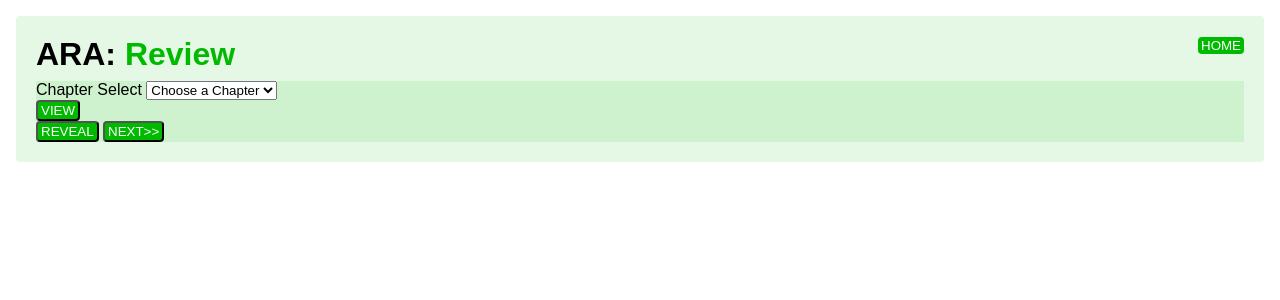
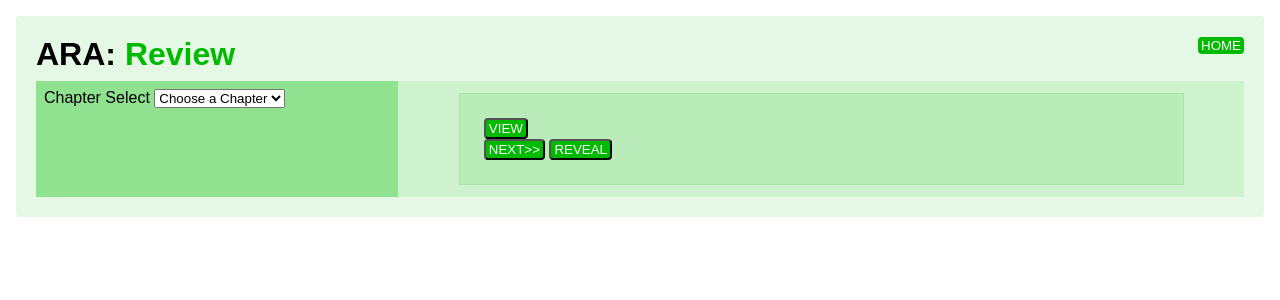
Before and after one commit to clioit/CS422-ARA, a Flask app: template frontend/templates/review.html in a window 1280 px wide. Shown: the top 300 px of the page. Run offline with Flask 3, Linux system fonts and the light colour scheme; the template is opened without the code that fills it, so the values that code supplies are empty; parts of the project's set-up code (start-up, migrations or seed data) failed here and were passed over; some web fonts are replaced.

Commit message:
reworked functionality in loadinTags.js just a little bit, next step is to extend this to sq and rr. also added more styling and functionality to review UI

```diff
--- a/frontend/static/loadingTags.js
+++ b/frontend/static/loadingTags.js
@@ -125,6 +125,7 @@ function updateSections() {
       viewButton.addEventListener('click', function() {
         console.log("change", sectTags[i].id);
         tag_id = sectTags[i].id;
+        getData();
       });
        // view BUtton attatches id to button, calls correct function for data load*/
 
--- a/frontend/static/review.css
+++ b/frontend/static/review.css
@@ -9,6 +9,10 @@
 
 .green{
     color: rgb(0, 186, 0);
+}
+
+.hidden{
+    display: none;
 }
 .container{
     margin: 16px;
@@ -54,12 +58,14 @@ button:hover{
 .columns{
 background-color: rgba(0, 186, 0, .1);
 margin-top: 8px;
+display: flex;
+flex-direction: row;
 }
 
-.columns__sections{
+.section-container{
     background-color: rgba(0, 186, 0, .3);
-    max-width: 25%;
-    min-width: 20px;
+    min-width: 30%;
+    max-width: 30%;
     padding: 8px 8px;
 }
 
@@ -92,3 +98,26 @@ margin-top: 8px;
 .view-button:hover{
     background-color: rgba(0, 186, 0, 0.551);
 }
+
+.columns__cards{
+    display: flex;
+    flex-direction: column-reverse;
+    justify-content: space-between;
+    padding: 24px 24px;
+    border: 1pt solid rgba(0, 186, 0, .1);
+    margin: 12px auto;
+    min-width: 60%;
+    max-width: 60%;
+    background-color: rgba(0, 186, 0, .1);
+}
+
+#answer{
+    min-width: 100%;
+    text-align: flex-end;
+    background-color: rgba(0, 186, 0, .2);
+}
+
+.upside-down{
+    display: flex;
+    flex-direction: column-reverse;
+}
--- a/frontend/templates/review.html
+++ b/frontend/templates/review.html
@@ -42,18 +42,19 @@
           <button class="add-section" id="add-section" onclick="addSection()">ADD SECTION</button>
           </div> -->
           </div>
+
+        </div>
         <div class="columns__cards">
           <div class="columns__cards--buttons">
-              <button onclick="getData()">VIEW</button>
+            <button onclick="toEdit()">VIEW</button>
             <div class="card-actions">
-              <button onclick="flip()">REVEAL</button>
             <button onclick="next()">NEXT>></button>
+            <button id="reveal" onclick="flip()">REVEAL</button>
           </div>
           </div>
-            <div class="columns__cards--content">
+          <div class="columns__cards--content" id="card">
             <h4 id="question"></h4>
             <p id="answer"></p>
-            </div>
           </div>
         </div>
 </main>
```
Also changed, not shown: frontend/static/review.js (+57 -5 lines). Lines whose indentation alone changed are shown as unchanged.
